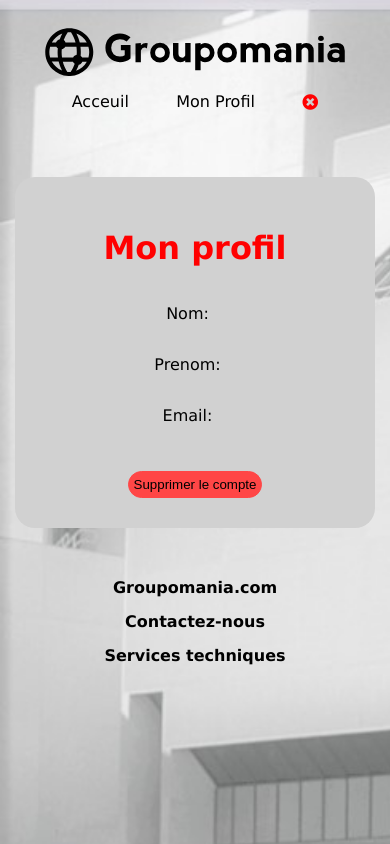
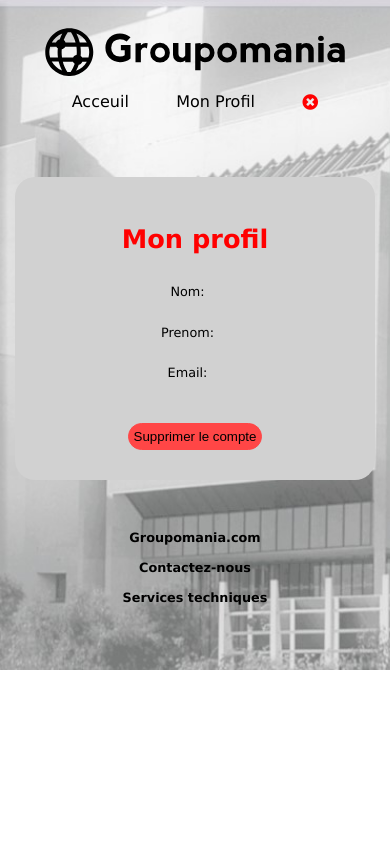
Before and after one commit to EUrru31/EtienneUrru_7_16042021, a Vue app in the folder frontend/: page /profile in a window 390 px wide. Shown: the top 844 px of the page. Built offline with nearby package versions, Linux system fonts and the light colour scheme.

Commit message:
mediaqueries

```diff
--- a/frontend/src/App.vue
+++ b/frontend/src/App.vue
@@ -82,9 +82,6 @@
     background-color: rgb(173, 173, 173);
 }
 @media (max-width: 1000px) {
-    body {
-        height: 1000px;
-    }
     .logo {
         width: 80%;
         margin-bottom: 10px;
--- a/frontend/src/components/Footer.vue
+++ b/frontend/src/components/Footer.vue
@@ -27,6 +27,7 @@
         align-items: center;
         flex-direction: column;
         margin-left: -40px;
+        font-size: 0.8rem;
     }
     li {
         margin-bottom: 15px;
--- a/frontend/src/views/Home.vue
+++ b/frontend/src/views/Home.vue
@@ -13,7 +13,7 @@
                 />
             </form>
             <div class="submit__publication">
-                <input type="file" @change="uploadImage()" id="file-input" />
+                <!-- <input type="file" @change="uploadImage()" id="file-input" /> -->
                 <button class="publication-button" v-on:click="createPost()">
                     Publier
                 </button>
--- a/frontend/src/views/Profile.vue
+++ b/frontend/src/views/Profile.vue
@@ -104,4 +104,10 @@
     font-weight: bold;
     margin-left: 15px;
 }
+
+@media (max-width: 1000px) {
+    .card {
+        font-size: 0.8rem;
+    }
+}
 </style>
```
